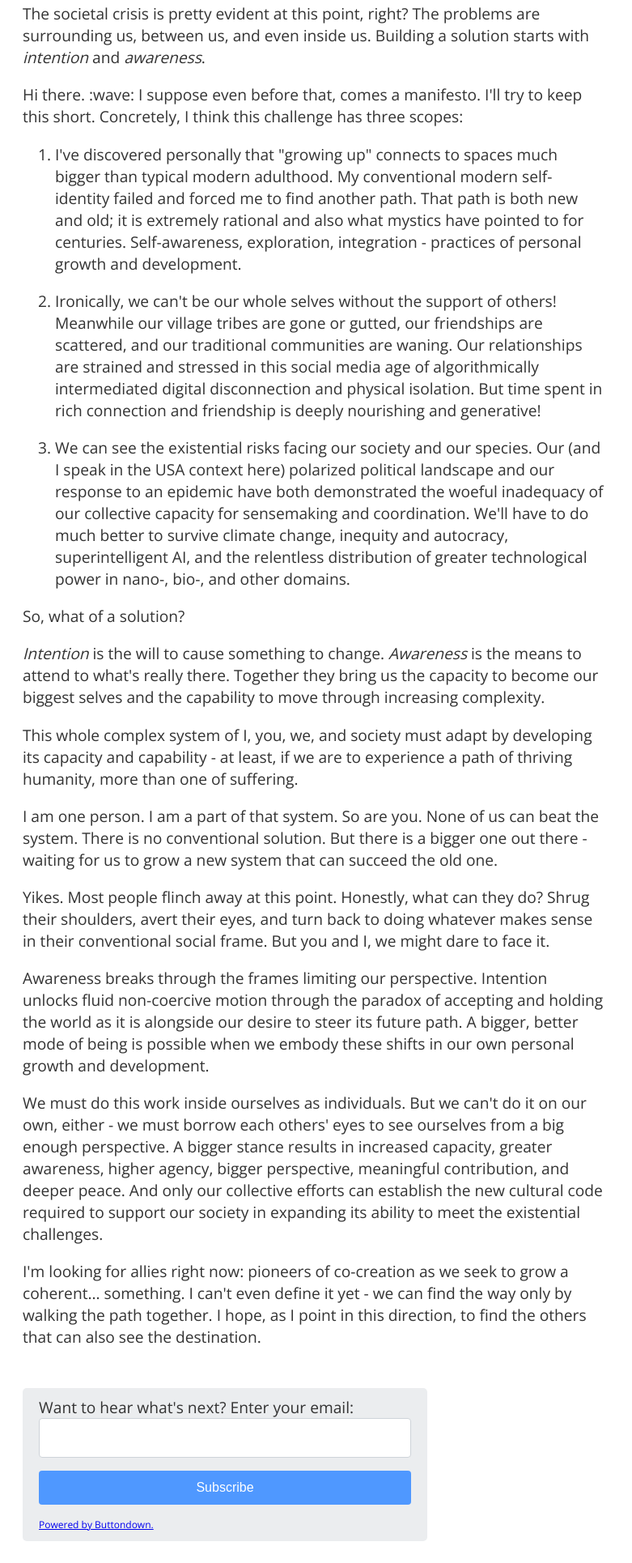
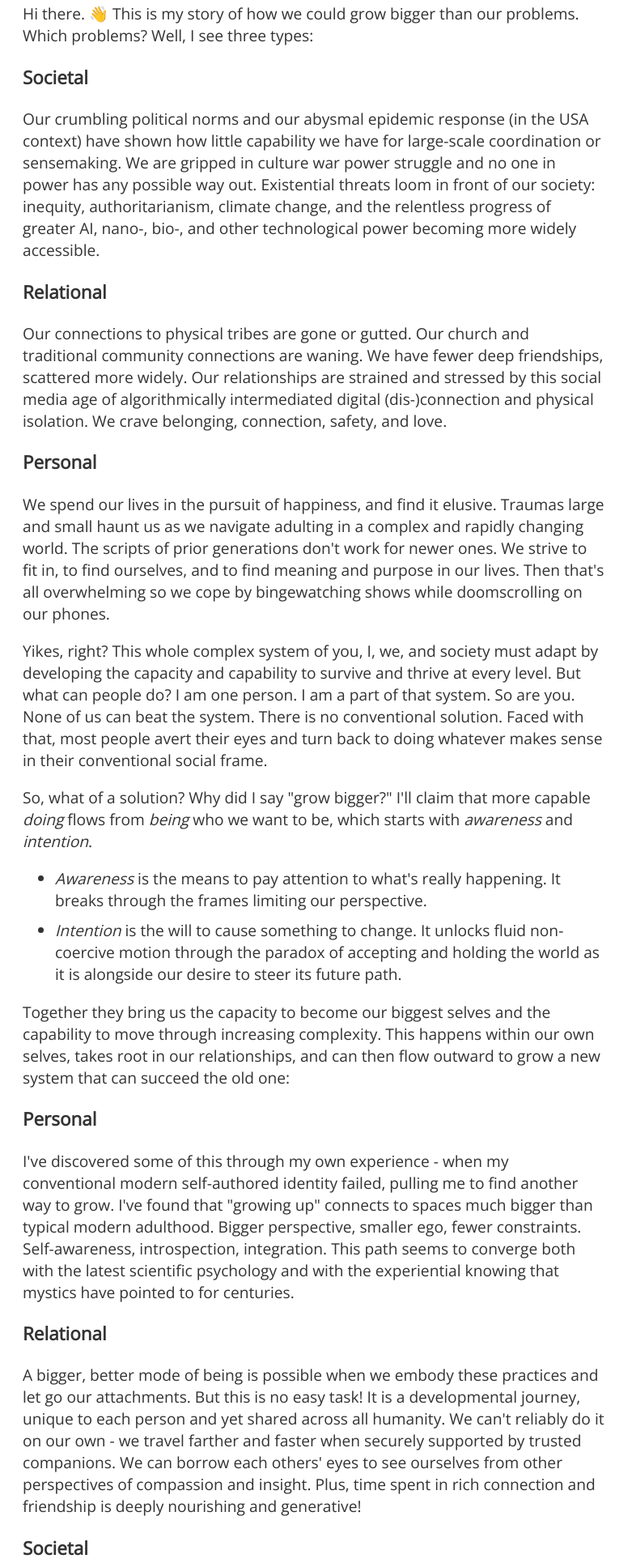
Before and after one commit to james-baker/is-webportal, a Gatsby site: page / in a window 1280 px wide. Shown: the part 164-2094 px from the top of the page at 81% size, without its empty margins (0-781 px from the left). Built offline with nearby package versions, Linux system fonts and the light colour scheme; Gatsby itself is replaced by a stand-in of ours.

Commit message:
significant revision of homepage pitch

```diff
--- a/src/md/homepage-pitch.md
+++ b/src/md/homepage-pitch.md
@@ -1,25 +1,39 @@
-The societal crisis is pretty evident at this point, right? The problems are surrounding us, between us, and even inside us. Building a solution starts with _intention_ and _awareness_.
+Hi there. 👋 This is my story of how we could grow bigger than our problems. Which problems? Well, I see three types:
 
-Hi there. :wave: I suppose even before that, comes a manifesto. I'll try to keep this short. Concretely, I think this challenge has three scopes:
+### Societal
+Our crumbling political norms and our abysmal epidemic response (in the USA context) have shown how little capability we have for large-scale coordination or sensemaking. We are gripped in culture war power struggle and no one in power has any possible way out. Existential threats loom in front of our society: inequity, authoritarianism, climate change, and the relentless progress of greater AI, nano-, bio-, and other technological power becoming more widely accessible.
 
-1.  I've discovered personally that "growing up" connects to spaces much bigger than typical modern adulthood. My conventional modern self-identity failed and forced me to find another path. That path is both new and old; it is extremely rational and also what mystics have pointed to for centuries. Self-awareness, exploration, integration - practices of personal growth and development.
+### Relational
+Our connections to physical tribes are gone or gutted. Our church and traditional community connections are waning. We have fewer deep friendships, scattered more widely. Our relationships are strained and stressed by this social media age of algorithmically intermediated digital (dis-)connection and physical isolation. We crave belonging, connection, safety, and love.
 
-2. Ironically, we can't be our whole selves without the support of others! Meanwhile our village tribes are gone or gutted, our friendships are scattered, and our traditional communities are waning. Our relationships are strained and stressed in this social media age of algorithmically intermediated digital disconnection and physical isolation. But time spent in rich connection and friendship is deeply nourishing and generative!
+### Personal
+We spend our lives in the pursuit of happiness, and find it elusive. Traumas large and small haunt us as we navigate adulting in a complex and rapidly changing world. The scripts of prior generations don't work for newer ones. We strive to fit in, to find ourselves, and to find meaning and purpose in our lives. Then that's all overwhelming so we cope by bingewatching shows while doomscrolling on our phones.
 
-3. We can see the existential risks facing our society and our species. Our (and I speak in the USA context here) polarized political landscape and our response to an epidemic have both demonstrated the woeful inadequacy of our collective capacity for sensemaking and coordination. We'll have to do much better to survive climate change, inequity and autocracy, superintelligent AI, and the relentless distribution of greater technological power in nano-, bio-, and other domains.
+Yikes, right? This whole complex system of you, I, we, and society must adapt by developing the capacity and capability to survive and thrive at every level. But what can people do? I am one person. I am a part of that system. So are you. None of us can beat the system. There is no conventional solution. Faced with that, most people avert their eyes and turn back to doing whatever makes sense in their conventional social frame.
 
-So, what of a solution?
+So, what of a solution? Why did I say "grow bigger?" I'll claim that more capable _doing_ flows from _being_ who we want to be, which starts with _awareness_ and _intention_.
 
-_Intention_ is the will to cause something to change. _Awareness_ is the means to attend to what's really there. Together they bring us the capacity to become our biggest selves and the capability to move through increasing complexity.
+* _Awareness_ is the means to pay attention to what's really happening. It breaks through the frames limiting our perspective.
+* _Intention_ is the will to cause something to change. It unlocks fluid non-coercive motion through the paradox of accepting and holding the world as it is alongside our desire to steer its future path.
 
-This whole complex system of I, you, we, and society must adapt by developing its capacity and capability - at least, if we are to experience a path of thriving humanity, more than one of suffering.
+Together they bring us the capacity to become our biggest selves and the capability to move through increasing complexity. This happens within our own selves, takes root in our relationships, and can then flow outward to grow a new system that can succeed the old one:
 
-I am one person. I am a part of that system. So are you. None of us can beat the system. There is no conventional solution. But there is a bigger one out there - waiting for us to grow a new system that can succeed the old one.
+### Personal
+I've discovered some of this through my own experience - when my conventional modern self-authored identity failed, pulling me to find another way to grow. I've found that "growing up" connects to spaces much bigger than typical modern adulthood. Bigger perspective, smaller ego, fewer constraints. Self-awareness, introspection, integration. This path seems to converge both with the latest scientific psychology and with the experiential knowing that mystics have pointed to for centuries.
 
-Yikes. Most people flinch away at this point. Honestly, what can they do? Shrug their shoulders, avert their eyes, and turn back to doing whatever makes sense in their conventional social frame. But you and I, we might dare to face it.
+### Relational
+A bigger, better mode of being is possible when we embody these practices and let go our attachments. But this is no easy task! It is a developmental journey, unique to each person and yet shared across all humanity. We can't reliably do it on our own - we travel farther and faster when securely supported by trusted companions. We can borrow each others' eyes to see ourselves from other perspectives of compassion and insight. Plus, time spent in rich connection and friendship is deeply nourishing and generative!
 
-Awareness breaks through the frames limiting our perspective. Intention unlocks fluid non-coercive motion through the paradox of accepting and holding the world as it is alongside our desire to steer its future path. A bigger, better mode of being is possible when we embody these shifts in our own personal growth and development.
+### Societal
+Development into a bigger stance results in increased capacity, greater awareness, higher agency, bigger perspective, meaningful contribution, and deeper peace. Group practices and norms support people stepping into these capabilities. If we can support this upgraded "cultural code" in larger community contexts as we expand, we'll be positioned to help support our _society_ in being what _it_ wants to be, expanding its ability to meet its global-scale challenges.
 
-We must do this work inside ourselves as individuals. But we can't do it on our own, either - we must borrow each others' eyes to see ourselves from a big enough perspective. A bigger stance results in increased capacity, greater awareness, higher agency, bigger perspective, meaningful contribution, and deeper peace. And only our collective efforts can establish the new cultural code required to support our society in expanding its ability to meet the existential challenges.
+Does this resonate with you? I'm looking for allies right now: explorers and pioneers of co-creation as we seek to develop a kernel of inter-subjective practices supporting our growth in awareness and intentionality. Particularly, but not exclusively, if you're experienced in or enthusiastic about any of these areas:
+* Mindfulness Practices (Meditation, contemplative practices, ACT, IFS)
+* Human Connection Practices (Circling, Authentic Relating, coaching)
+* Adult Development Theory (Kegan, Cook-Grueter, Torbert, Chapman)
+* Cultural/Societal Evolution (Spiral Dynamics, Integral, Metamodernism)
+* Future of Work (self-management, Sociocracy, Teal, DDOs)
 
-I'm looking for allies right now: pioneers of co-creation as we seek to grow a coherent... something. I can't even define it yet - we can find the way only by walking the path together. I hope, as I point in this direction, to find the others that can also see the destination.
+We can find the way only by walking the path together. Weekly virtual meetups are starting now.
+
+If you're interested in opportunities to get involved, or in hearing about what we do, just drop your email below.
```
